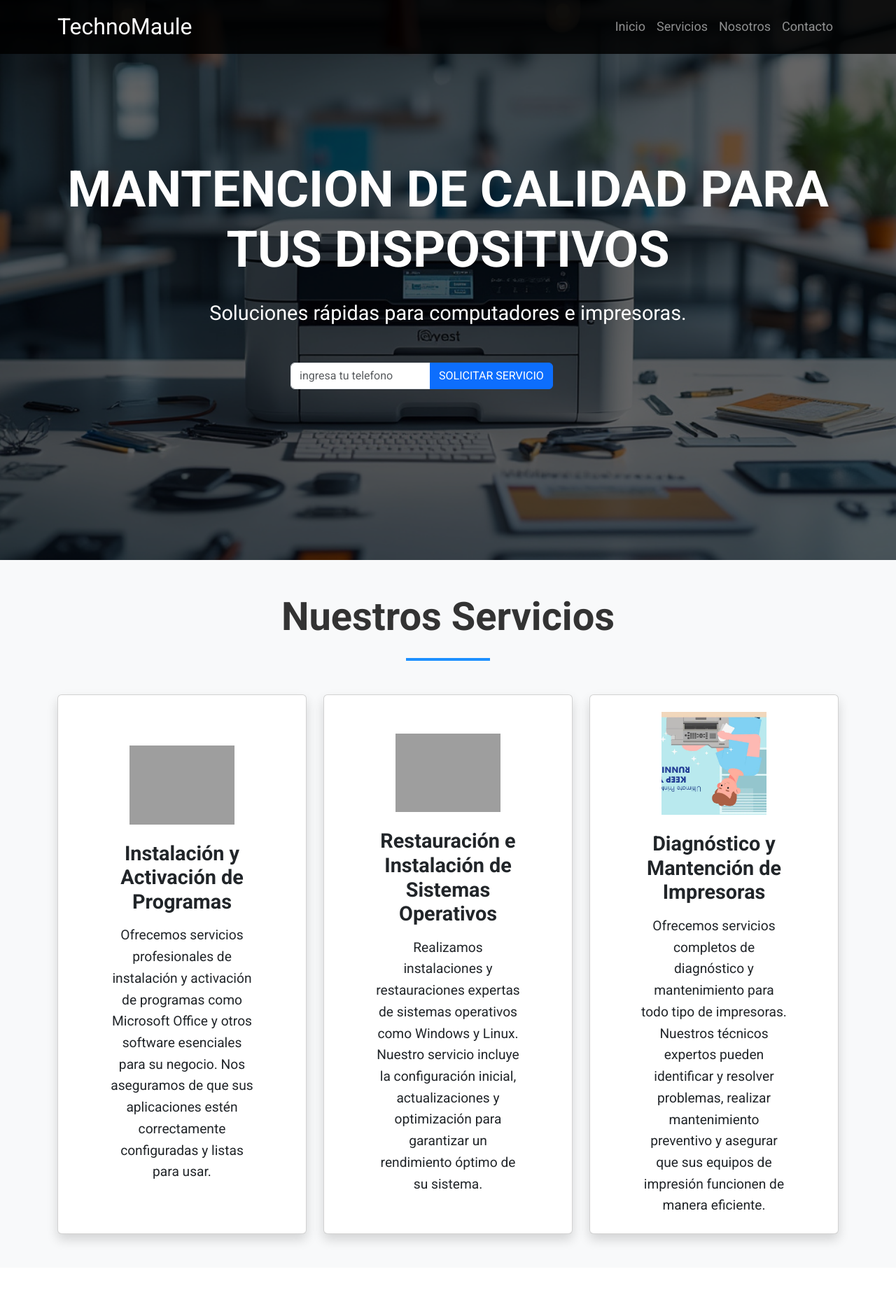
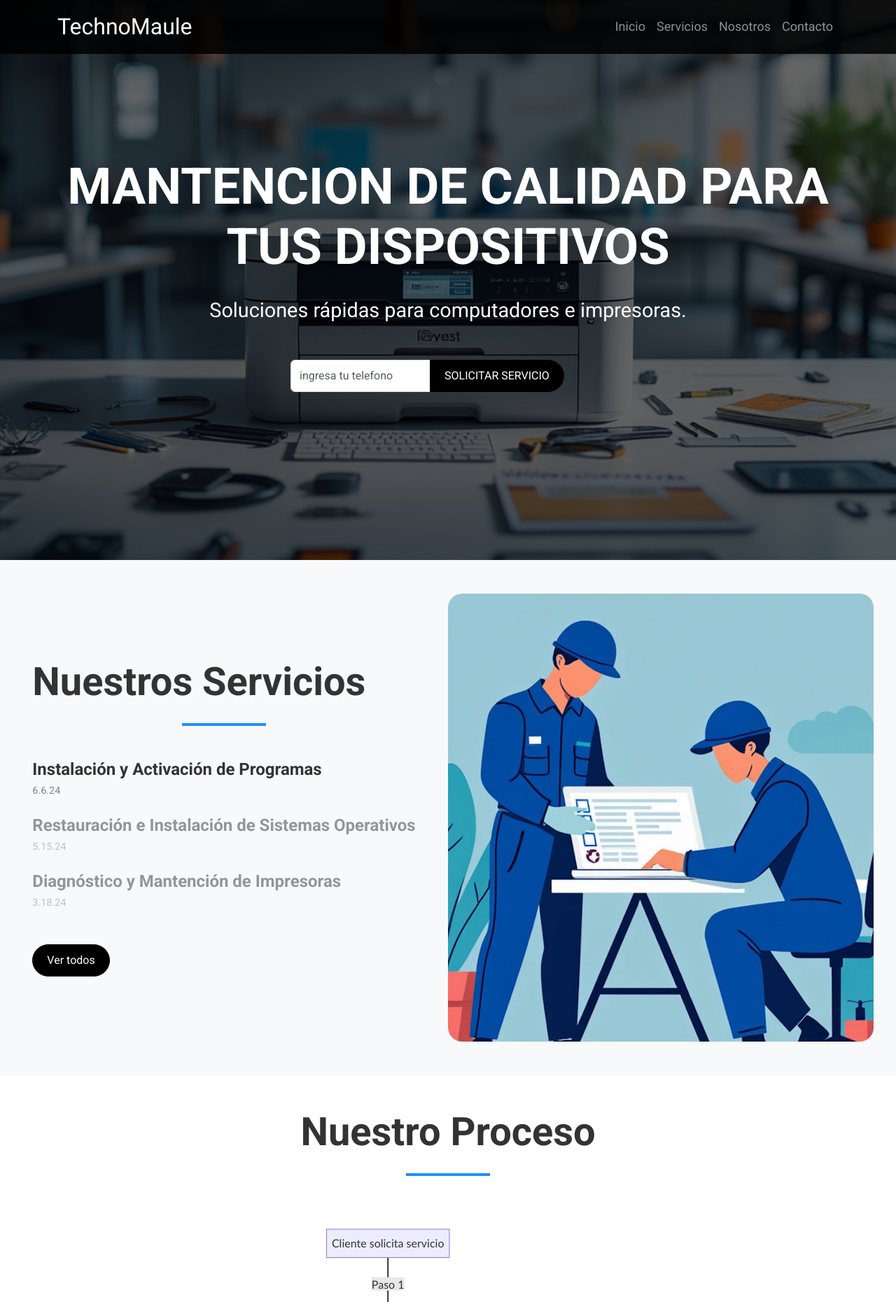
Before and after one commit to salgadotomas89/technomaule, a Django app: page / in a window 1280 px wide. Shown: the top 1860 px of the page at 70% size. Run offline with Django 4.2, Linux system fonts and the light colour scheme; grey boxes are pictures that could not be loaded.

Commit message:
actualizando servicios

```diff
--- a/main/templates/index.html
+++ b/main/templates/index.html
@@ -22,10 +22,9 @@
     {% include 'contacto.html' %}
 
 
-
     <footer class="bg-dark text-light py-4">
         <div class="container text-center">
-            <p>&copy; 2024 TechLabs. Todos los derechos reservados.</p>
+            <p>&copy; 2024 TechnoMaule. Todos los derechos reservados.</p>
         </div>
     </footer>
 
--- a/main/templates/servicios.html
+++ b/main/templates/servicios.html
@@ -1,51 +1,142 @@
+{% load static %}
+
+<style>
+    #servicios .row {
+        min-height: 80vh;
+    }
+
+    .service-list {
+        text-align: left;
+    }
+
+    .service-item {
+        cursor: pointer;
+        transition: opacity 0.3s ease, color 0.3s ease;
+    }
+
+    .service-item:not(.active) {
+        opacity: 0.5;
+    }
+
+    .service-item.active, .service-item:hover {
+        opacity: 1;
+    }
+
+    .service-title {
+        font-size: 1.5rem;
+        font-weight: bold;
+        margin-bottom: 0.25rem;
+    }
+
+    .service-date {
+        font-size: 0.9rem;
+        color: #888;
+    }
+
+    .service-image-container {
+        height: 100%;
+        width: 95%;
+        overflow: hidden;
+        position: relative;
+    }
+
+    .service-image-container {
+        height: 100%;
+        width: 100%;
+        overflow: hidden;
+        position: relative;
+        border-radius: 20px; /* Ajusta este valor según prefieras */
+    }
+
+    .service-image {
+        position: absolute;
+        top: 0;
+        left: 0;
+        width: 95%;
+        height: 100%;
+        object-fit: cover;
+        display: none;
+        border-radius: 20px; /* Ajusta este valor según prefieras */
+    }
+
+    .service-image.active {
+        display: block;
+    }
+
+    .btn-primary {
+        background-color: #000;
+        border-color: #000;
+        border-radius: 25px;
+        padding: 10px 20px;
+    }
+
+    .btn-primary:hover {
+        background-color: #333;
+        border-color: #333;
+    }
+</style>
+
 {% load static %}
 
 <section id="servicios" class="section py-5 bg-light">
-    <div class="container">
-        <h2 class="section-title text-center mb-5">Nuestros Servicios</h2>
-
-        <div class="row g-4">
-            <div class="col-md-4 d-flex">
-                <div class="card service-card w-100 shadow" style="min-height: 600px;">
-                    <div class="card-body d-flex flex-column justify-content-center align-items-center text-center p-4">
-                        <img src="{% static 'images/software.png' %}" alt="Instalación y Activación de Programas" class="mb-4" style="max-width: 150px; height: auto;">
-                        <div class="mx-5">
-                            <h3 class="card-title mb-3">Instalación y Activación de Programas</h3>
-                            <p class="card-text">
-                                Ofrecemos servicios profesionales de instalación y activación de programas como Microsoft Office y otros software esenciales para su negocio. Nos aseguramos de que sus aplicaciones estén correctamente configuradas y listas para usar.
-                            </p>
-                        </div>
-                    </div>
+    <div class="container-fluid">
+        <div class="row">
+            <div class="col-md-6 d-flex align-items-center justify-content-center">
+                <div class="text-left">
+                    <h2 id="nuestros-servicios" class="section-title mb-5">Nuestros Servicios</h2>
+                    <ul class="list-unstyled service-list">
+                        <li class="service-item mb-4 active" data-service="software">
+                            <h3 class="service-title">Instalación y Activación de Programas</h3>
+                            <p class="service-date">6.6.24</p>
+                        </li>
+                        <li class="service-item mb-4" data-service="os">
+                            <h3 class="service-title">Restauración e Instalación de Sistemas Operativos</h3>
+                            <p class="service-date">5.15.24</p>
+                        </li>
+                        <li class="service-item mb-4" data-service="printer">
+                            <h3 class="service-title">Diagnóstico y Mantención de Impresoras</h3>
+                            <p class="service-date">3.18.24</p>
+                        </li>
+                    </ul>
+                    <button class="btn btn-primary mt-4">Ver todos</button>
                 </div>
             </div>
-
-            <div class="col-md-4 d-flex">
-                <div class="card service-card w-100 shadow" style="min-height: 600px;">
-                    <div class="card-body d-flex flex-column justify-content-center align-items-center text-center p-4">
-                        <img src="{% static 'images/os.png' %}" alt="Restauración e Instalación de Sistemas Operativos" class="mb-4" style="max-width: 150px; height: auto;">
-                        <div class="mx-5">
-                            <h3 class="card-title mb-3">Restauración e Instalación de Sistemas Operativos</h3>
-                            <p class="card-text">
-                                Realizamos instalaciones y restauraciones expertas de sistemas operativos como Windows y Linux. Nuestro servicio incluye la configuración inicial, actualizaciones y optimización para garantizar un rendimiento óptimo de su sistema.
-                            </p>
-                        </div>
-                    </div>
-                </div>
-            </div>
-
-            <div class="col-md-4 d-flex">
-                <div class="card service-card w-100 shadow" style="min-height: 600px;">
-                    <div class="card-body d-flex flex-column justify-content-center align-items-center text-center p-4">
-                        <img src="{% static 'images/printer.png' %}" alt="Diagnóstico y Mantención de Impresoras" class="mb-4" style="max-width: 150px; height: auto;">
-                        <div class="mx-5">
-                            <h3 class="card-title mb-3">Diagnóstico y Mantención de Impresoras</h3>
-                            <p class="card-text">
-                                Ofrecemos servicios completos de diagnóstico y mantenimiento para todo tipo de impresoras. Nuestros técnicos expertos pueden identificar y resolver problemas, realizar mantenimiento preventivo y asegurar que sus equipos de impresión funcionen de manera eficiente.
-                            </p>
-                        </div>
-                    </div>
+            <div class="col-md-6 p-0">
+                <div class="service-image-container">
+                    <img id="software-image" src="{% static 'images/software.png' %}" alt="Instalación y Activación de Programas" class="service-image active">
+                    <img id="os-image" src="{% static 'images/hardware.png' %}" alt="Restauración e Instalación de Sistemas Operativos" class="service-image">
+                    <img id="printer-image" src="{% static 'images/impresora.png' %}" alt="Diagnóstico y Mantención de Impresoras" class="service-image">
                 </div>
             </div>
         </div>
     </div>
 </section>
+
+<script>
+    document.addEventListener('DOMContentLoaded', function() {
+        const serviceItems = document.querySelectorAll('.service-item');
+        const serviceImages = document.querySelectorAll('.service-image');
+
+        serviceItems.forEach(item => {
+            item.addEventListener('mouseenter', function() {
+                const service = this.getAttribute('data-service');
+                updateActiveService(service);
+            });
+
+            item.addEventListener('click', function() {
+                const service = this.getAttribute('data-service');
+                updateActiveService(service);
+            });
+        });
+
+        function updateActiveService(service) {
+            // Remove active class from all items and images
+            serviceItems.forEach(i => i.classList.remove('active'));
+            serviceImages.forEach(img => img.classList.remove('active'));
+
+            // Add active class to hovered/clicked item and corresponding image
+            document.querySelector(`.service-item[data-service="${service}"]`).classList.add('active');
+            document.getElementById(`${service}-image`).classList.add('active');
+        }
+    });
+</script>
```
Also changed, not shown: main/static/images/hardware.png (added), main/static/images/impresora.png (added), main/static/images/software.png (added), 12 other files.
